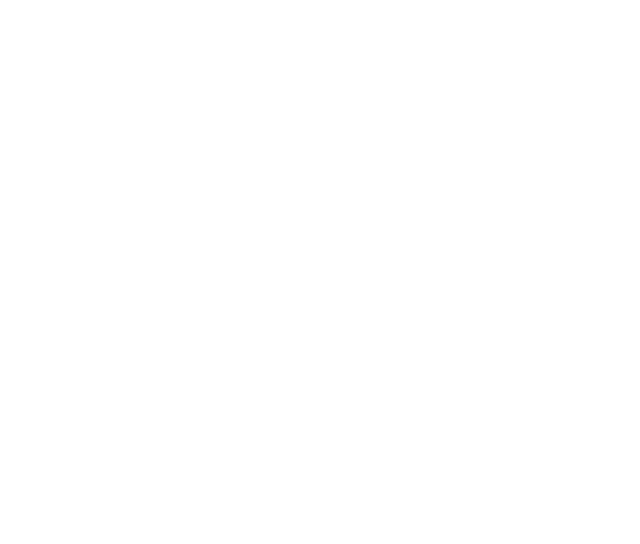
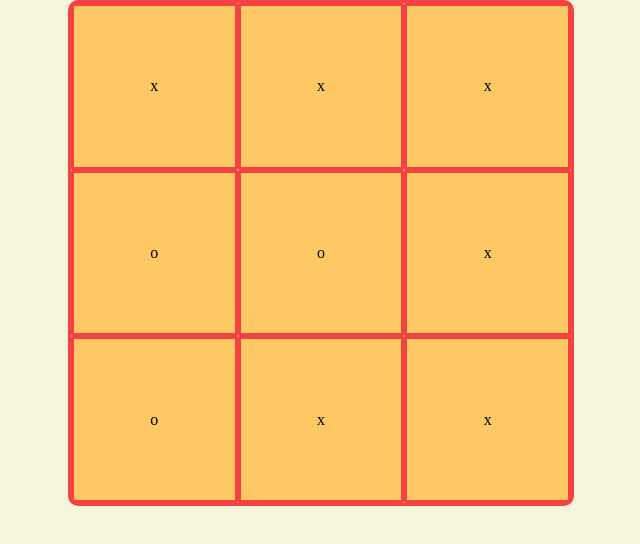
Before and after one commit to EnterOrion/tic-tac-toe, a plain HTML site: page index.html in a window 1280 px wide. Shown: the whole page, without its empty margins (319-959 px from the left). Drawn offline with Linux system fonts and the light colour scheme.

Commit message:
Display board function

```diff
--- a/app.js
+++ b/app.js
@@ -0,0 +1,14 @@
+const gameBoard = (function() {
+    let _board = ["x", "x", "x", "o", "o", "x", "o", "x", "x"];
+    let boardSquares = document.getElementsByClassName("square");
+    let convert = () => {
+        for(let i=0; i<boardSquares.length; i++) {
+            boardSquares[i].innerHTML = _board[i];
+          }
+    }
+    convert();
+})();
+
+const Player = (name, marker) => {
+    return {name, marker}
+}
--- a/index.html
+++ b/index.html
@@ -9,6 +9,17 @@
     <title>Tic-tac-toe</title>
 </head>
 <body>
+    <div class="gameboard">
+        <div class="square"></div>
+        <div class="square"></div>
+        <div class="square"></div>
+        <div class="square"></div>
+        <div class="square"></div>
+        <div class="square"></div>
+        <div class="square"></div>
+        <div class="square"></div>
+        <div class="square"></div>
+    </div>
 
 </body>
 </html>
--- a/style.css
+++ b/style.css
@@ -0,0 +1,30 @@
+body,
+html {
+  margin: 0;
+}
+
+body {
+    background-color: beige;
+    display: flex;
+    align-items: center;
+    justify-content: center;
+}
+
+.gameboard {
+  height: 500px;
+  width: 500px;
+  background-color: rgba(255, 197, 89, 0.904);
+  border: 3px solid rgb(245, 65, 65);
+  border-radius: 2%;
+  display: grid;
+	grid-template: repeat(3, 1fr) / repeat(3, 1fr);
+
+}
+
+.square {
+  display: flex;
+  justify-content: center;
+  align-items: center;
+  border: 3px solid rgb(245, 65, 65);
+  border-radius: 1%;
+}
```
